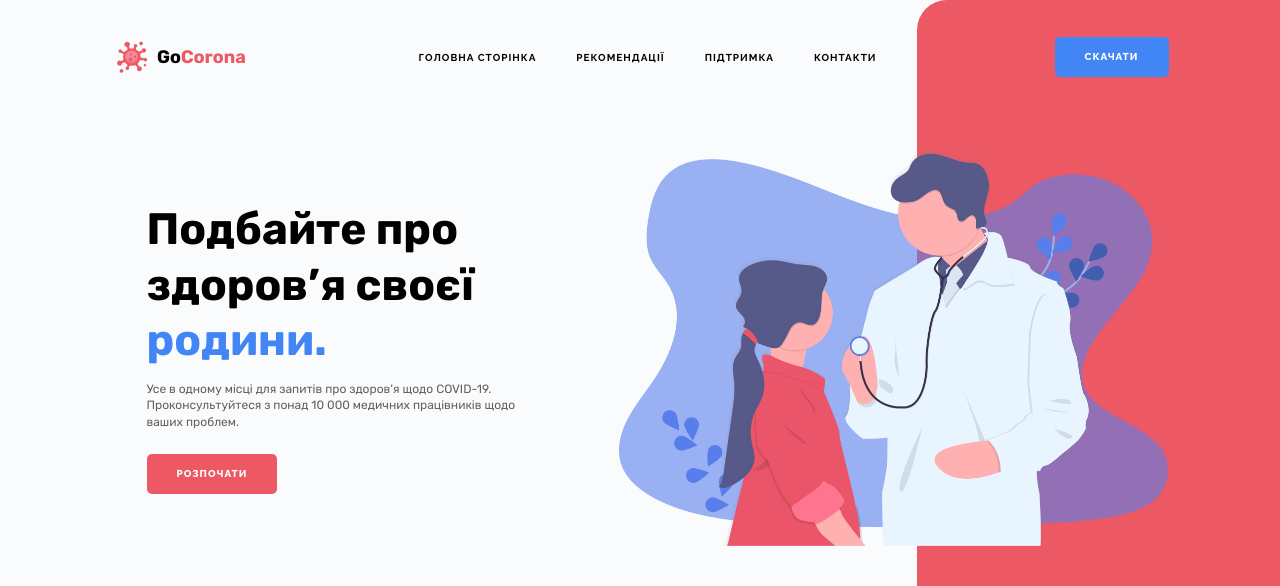
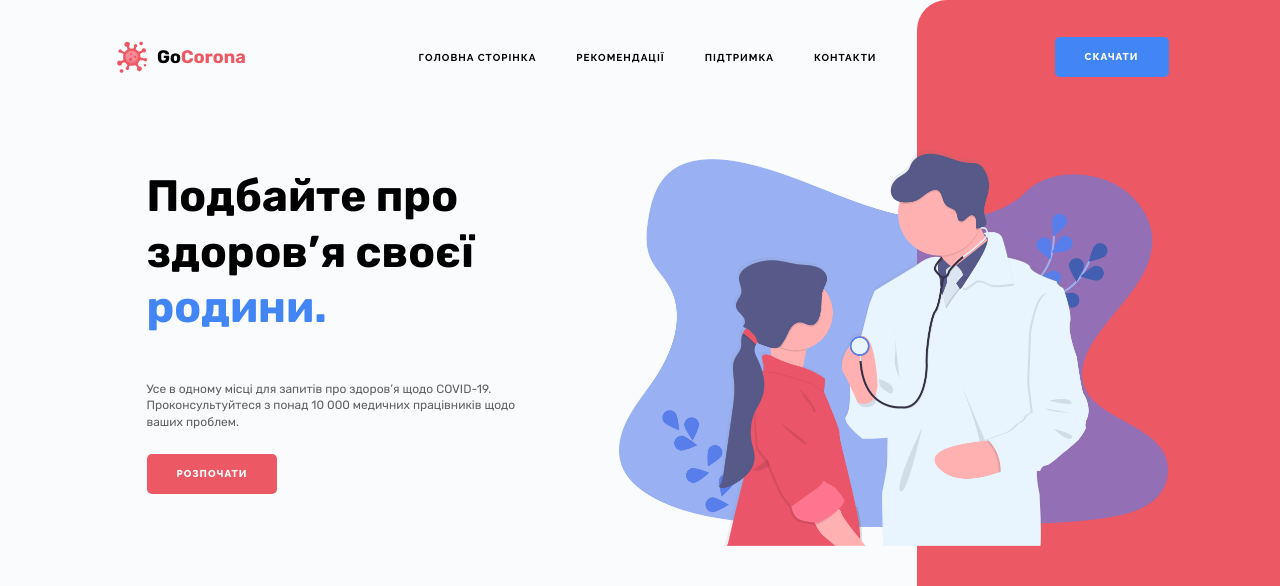
Before and after one commit to maximmostovich/corona, a plain HTML site: page index.html in a window 1280 px wide. Shown: the top 586 px of the page. Drawn offline with Linux system fonts and the light colour scheme.

Commit message:
Add files via upload

```diff
--- a/css/style.css
+++ b/css/style.css
@@ -284,12 +284,12 @@ body {
     color: #000;
 
 
-    transform: translate(0px, 120%);
-    opacity: 0;
+    transform: translate(0px, 0%);
+    opacity: 1;
     transition: all 0.8s ease 0s;
 }
 .block-text__title._active {
-    transform: translate(0px, 0px);
+    transform: translate(0px, -20%);
     opacity: 1;
 }
 
```
